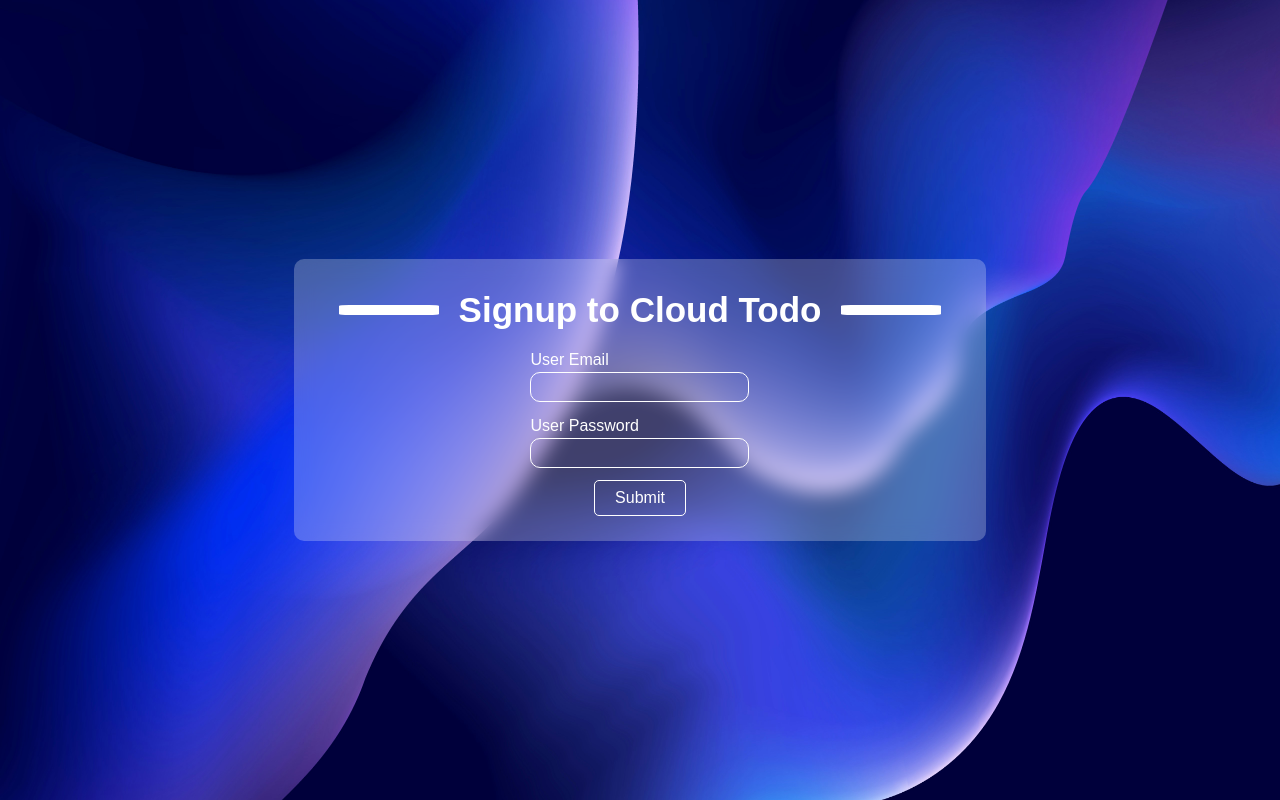
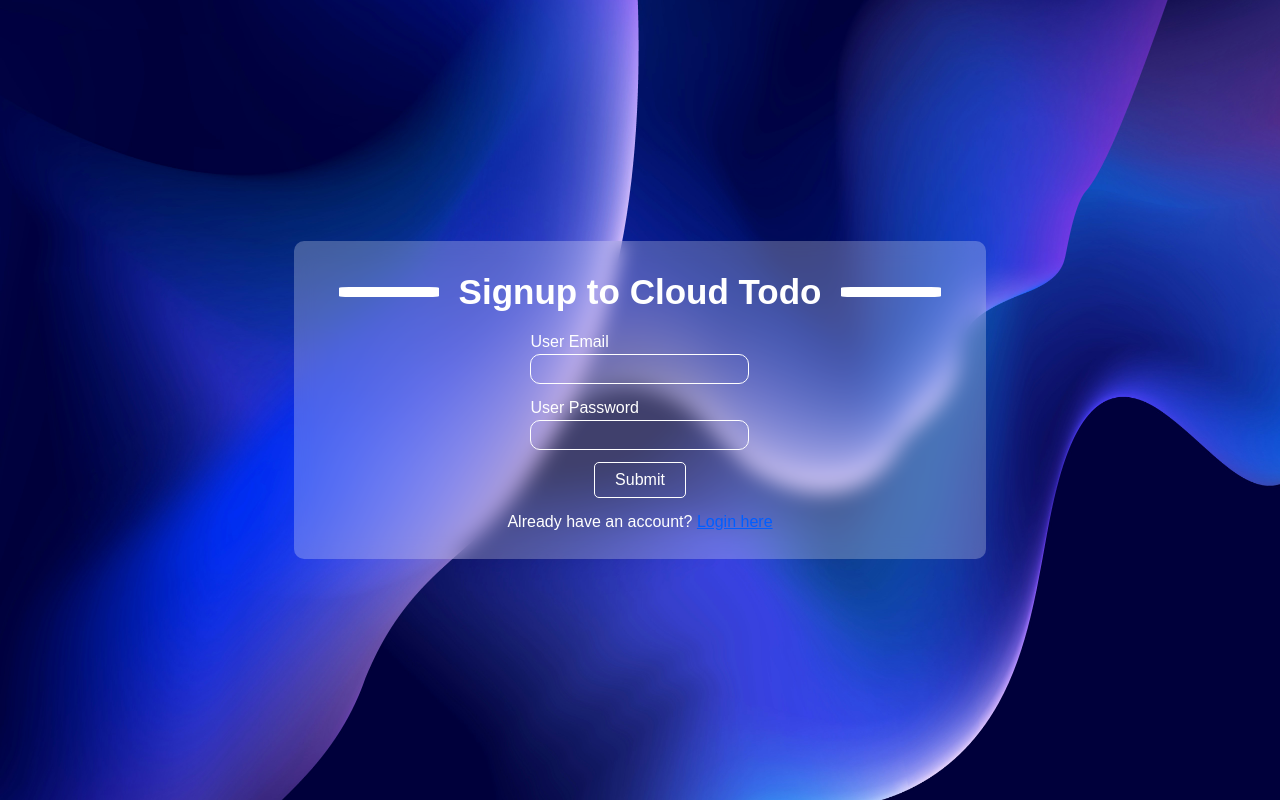
Before and after one commit to xantrailstudio/nextjs-cloud-todo, a Next.js app: page /signup in a window 1280 px wide. Built offline with nearby package versions, Linux system fonts and the light colour scheme.

Commit message:
Adding router to login//signup Page and creating dashboard base demo

```diff
--- /dev/null
+++ b/src/app/dashboard/page.tsx
@@ -0,0 +1,5 @@
+import "@/app/dashboard.css";
+
+export default function Dashboard(){
+    return "Dashboard Page"
+}
--- a/src/app/login/page.tsx
+++ b/src/app/login/page.tsx
@@ -2,9 +2,9 @@
 
 import "@/app/form.css";
 import Image from "next/image";
-import backgroundImage from "@/app/form-bg.jpg"; // Reusing your background
+import backgroundImage from "@/app/form-bg.jpg";
 
-import { auth } from "@/lib/firebase"; // Importing your configured auth
+import { auth } from "@/lib/firebase";
 import { signInWithEmailAndPassword } from "firebase/auth";
 import { useState } from "react";
 import { useRouter } from "next/navigation";
--- a/src/app/signup/page.tsx
+++ b/src/app/signup/page.tsx
@@ -7,17 +7,26 @@ import backgroundImage from "@/app/form-bg.jpg";
 import { auth } from "@/lib/firebase";
 import { createUserWithEmailAndPassword } from "firebase/auth";
 import { useState } from "react";
+import { useRouter } from "next/navigation"; // Import the router
 
 export default function Signup() {
-  async function createUser(){
-    try{
-    await createUserWithEmailAndPassword(auth, gmail, password);
-    } catch(e){
-      alert("Error Creating User with Email and password [/signup/page.tsx]: " + e)
-    }
-  };
   const [gmail, setGmail] = useState("");
   const [password, setPassword] = useState("");
+  const router = useRouter(); // Initialize the router
+
+  async function createUser() {
+    try {
+      await createUserWithEmailAndPassword(auth, gmail, password);
+      // Move to the homepage after successful signup
+      router.push("/");
+    } catch (e) {
+      alert(
+        "Error Creating User with Email and password [/signup/page.tsx]: " +
+          e,
+      );
+    }
+  }
+
   return (
     <>
       <Image
@@ -39,16 +48,16 @@ export default function Signup() {
                 type="text"
                 id="email"
                 className="input input-text border-1-solid-white"
-                onChange={(e)=>setGmail(e.target.value)}
+                onChange={(e) => setGmail(e.target.value)}
               />
             </div>
             <div className="password-input-box flex flex-column margin-top-12">
               <label htmlFor="password">User Password</label>
               <input
-                type="text"
+                type="password" // Recommended for security
                 id="password"
                 className="input input-password border-1-solid-white"
-                onChange={(e)=>setPassword(e.target.value)}
+                onChange={(e) => setPassword(e.target.value)}
               />
             </div>
             <button
@@ -57,6 +66,15 @@ export default function Signup() {
             >
               Submit
             </button>
+            <p className="margin-top-12 text-center">
+              Already have an account?{" "}
+              <a
+                href="/login"
+                style={{ color: "var(--blue)", textDecoration: "underline" }}
+              >
+                Login here
+              </a>
+            </p>
           </div>
         </div>
       </div>
```
Also changed, not shown: src/app/dashboard.css (added).
